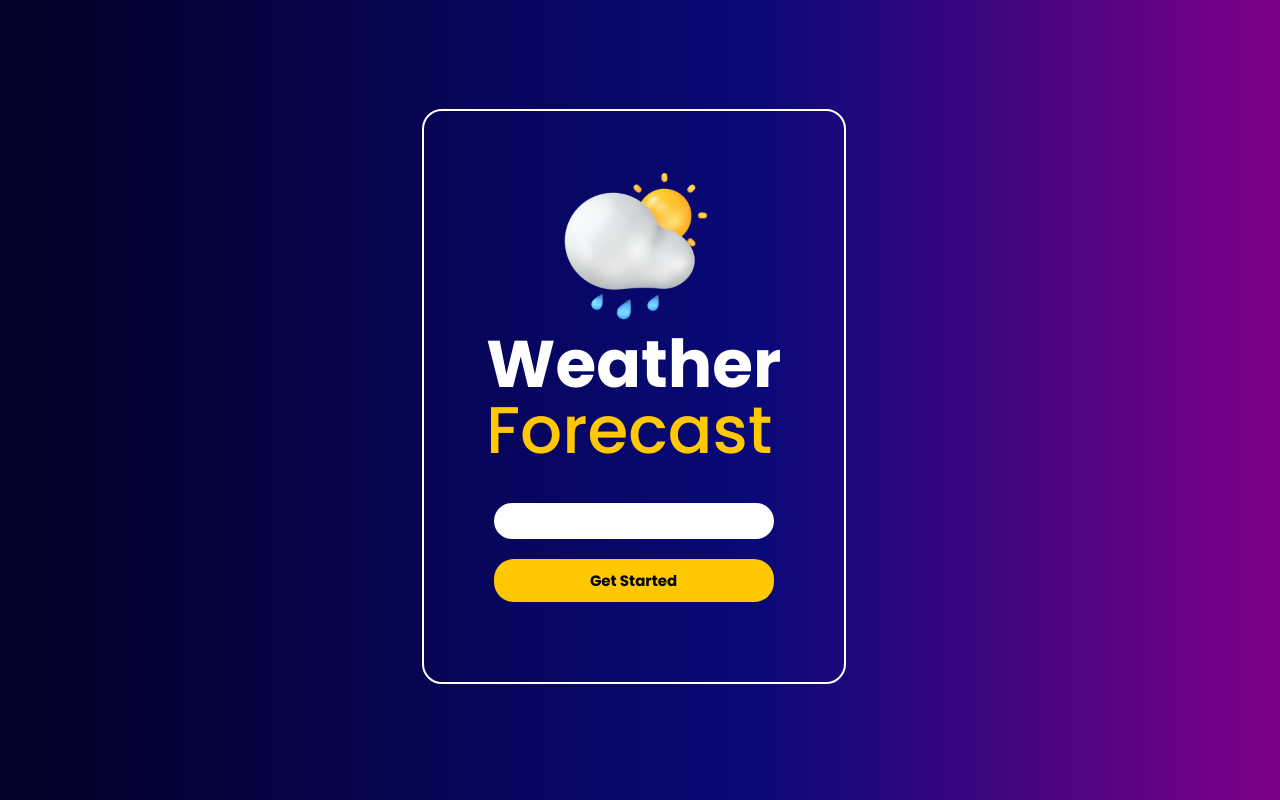
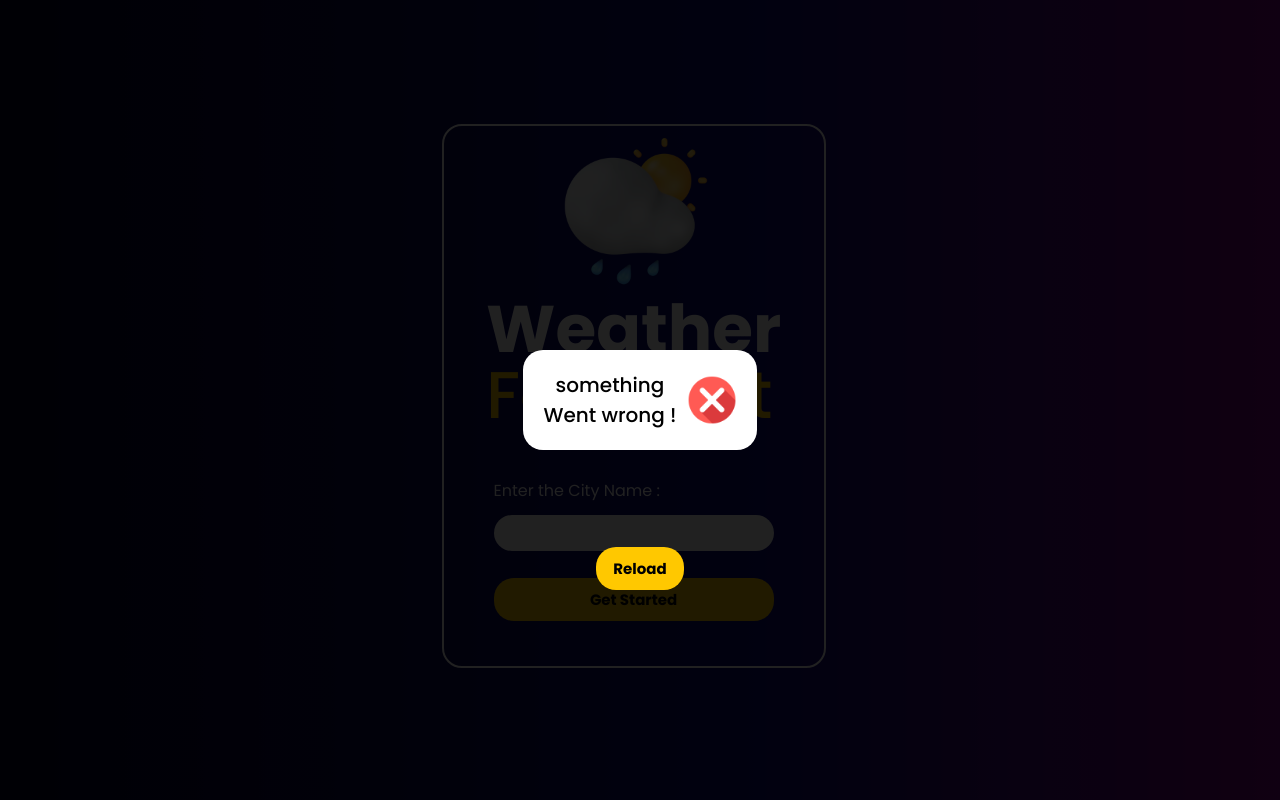
Before and after one commit to adityaguptareal/Test, a plain HTML site: page index.html in a window 1280 px wide. Both pictures are taken after a click on the button "Get Started". Drawn offline with Linux system fonts and the light colour scheme; no server answers; a web font is replaced by a local one.

Commit message:
Hadle an api error

```diff
--- a/index.html
+++ b/index.html
@@ -28,11 +28,17 @@
             <div class="weatherData">
 
             </div>
+            <div class="alert">
 
+                <!-- <div class="blackbox">
 
+                    <div class="alertBox">something  <br>Went wrong ! <img src="cross.png" alt="" class="cross"></div>
+                    <button id="reload">Reload</button>
+                </div> -->
+            </div>
 
             <div class="input">
-
+<span class="input-text">Enter the City Name :</span>
                 <input type="text" name="city" id="city">
                 <button class="submit" id="cta">Get Started</button>
             </div>
--- a/script.js
+++ b/script.js
@@ -1,4 +1,6 @@
 const weatherData = document.querySelector(".weatherData")
+const alertBox = document.querySelector(".alert")
+let container = document.querySelector(".container")
 const submit = document.getElementById("cta")
 const options = {
     method: 'GET',
@@ -46,11 +48,20 @@ async function getWeather(url, options) {
                 </div>`
 
 
-        city.value=" "
+        city.value = " "
 
 
 
     } catch (error) {
+        alertBox.innerHTML = `<div class="blackbox">
+    <div class="alertBox">something <br>Went wrong ! <img src="cross.png" alt="" class="cross"></div>
+    <button id="reload">Reload</button>
+</div>`
+const reloadButton = document.getElementById("reload")
+reloadButton.addEventListener("click",()=>{
+   window.location.reload()
+})
+
         console.error(error);
     }
 }
--- a/style.css
+++ b/style.css
@@ -25,20 +25,20 @@ main {
     width: 99vw;
     height: 99vh;
 }
-.container{
+.container {
     display: flex;
     flex-direction: column;
     justify-content: center;
     align-items: center;
     gap: 10px;
     border: 2px solid white;
-    padding: 60px;
+    padding: 10px 40px;
     border-radius: 20px;
 }
-.input{
+.input {
     display: flex;
     flex-direction: column;
-    gap: 20px;
+    gap: 12px;
     margin: 20px 0px;
 }
 .logo{
@@ -117,6 +117,9 @@ button{
 button{
     cursor: pointer;
 }
+button:hover{
+    background-color: #ffdb59;
+}
 .details {
     text-align: center;
     display: flex;
@@ -130,3 +133,40 @@ text-transform: lowercase;
 font-size: small;
 color: #3c3c3c;
 }
+.alertBox img{
+    width: 50px;
+}
+.alertBox{
+    padding: 20px;
+    background-color: white;
+    border-radius:20px;
+    font-weight: 500;
+    font-size: 20px;
+    display: flex;
+    justify-content: center;
+    align-items: center;
+gap: 10px;
+position:absolute;
+
+text-align: center;
+
+
+}
+.blackbox{
+   inset: 0;
+   position: absolute;
+    display: flex;
+    justify-content: center;
+    align-items: center;
+    background-color: rgba(0, 0, 0, 0.872);
+}
+button#reload {
+    position: relative;
+    top: 21%;
+}
+.input-text{
+    color: white;
+}
+button.submit{
+    margin: 15px 0px;
+}
```
Also changed, not shown: cross.png (added).
